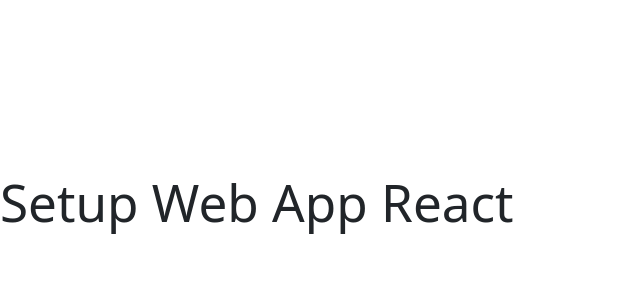
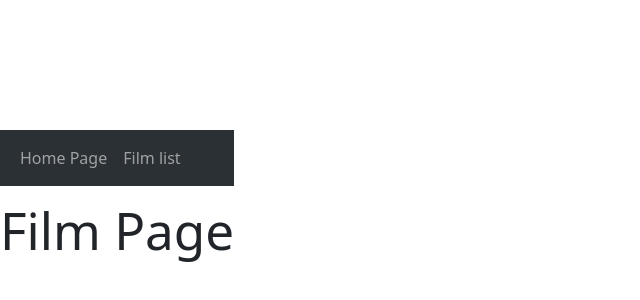
Before and after one commit to francescodelmonaco/webapp-react, a React (Vite) app: page /films/1 in a window 1280 px wide. Shown: the part 194-494 px from the top of the page, without its empty margins (0-640 px from the left). Built offline with nearby package versions, Linux system fonts and the light colour scheme.

Commit message:
add: pages

```diff
--- a/src/App.jsx
+++ b/src/App.jsx
@@ -1,7 +1,19 @@
+import { Routes, Route, BrowserRouter } from "react-router-dom";
+import DefaultLayout from "./layouts/DefaultLayout";
+import HomePage from "./pages/HomePage";
+import FilmPage from "./pages/FilmPage";
+
 export default function App() {
   return (
     <>
-      <h1>Setup Web App React</h1>
+      <BrowserRouter>
+        <Routes>
+          <Route Component={DefaultLayout}>
+            <Route path="/" Component={HomePage} />
+            <Route path="/films/:id" Component={FilmPage} />
+          </Route>
+        </Routes>
+      </BrowserRouter>
     </>
   )
 };
--- a/src/components/Header.jsx
+++ b/src/components/Header.jsx
@@ -1,7 +1,27 @@
+import { Link, NavLink } from "react-router-dom";
+
 export default function Header() {
     return (
         <header>
-            <h1>Setup Web App React</h1>
+            <nav className="navbar navbar-expand-lg bg-body-tertiary" data-bs-theme="dark">
+                <div className="container-fluid">
+                    <button className="navbar-toggler" type="button" data-bs-toggle="collapse" data-bs-target="#navbarSupportedContent" aria-controls="navbarSupportedContent" aria-expanded="false" aria-label="Toggle navigation">
+                        <span className="navbar-toggler-icon"></span>
+                    </button>
+
+                    <div className="collapse navbar-collapse" id="navbarSupportedContent">
+                        <ul className="navbar-nav me-auto mb-2 mb-lg-0">
+                            <li className="nav-item">
+                                <NavLink className="nav-link" aria-current="page" to={"/"}>Home Page</NavLink>
+                            </li>
+
+                            <li className="nav-item">
+                                <NavLink className="nav-link" to={"/films/:id"}>Film list</NavLink>
+                            </li>
+                        </ul>
+                    </div>
+                </div>
+            </nav>
         </header>
     )
 };
--- /dev/null
+++ b/src/pages/FilmPage.jsx
@@ -0,0 +1,5 @@
+export default function FilmPage() {
+    return (
+        <h1 className="text-center py-3">Film Page</h1>
+    )
+};
--- /dev/null
+++ b/src/pages/HomePage.jsx
@@ -0,0 +1,5 @@
+export default function HomePage() {
+    return (
+        <h1 className="text-center py-3">Home Page</h1>
+    )
+};
```
